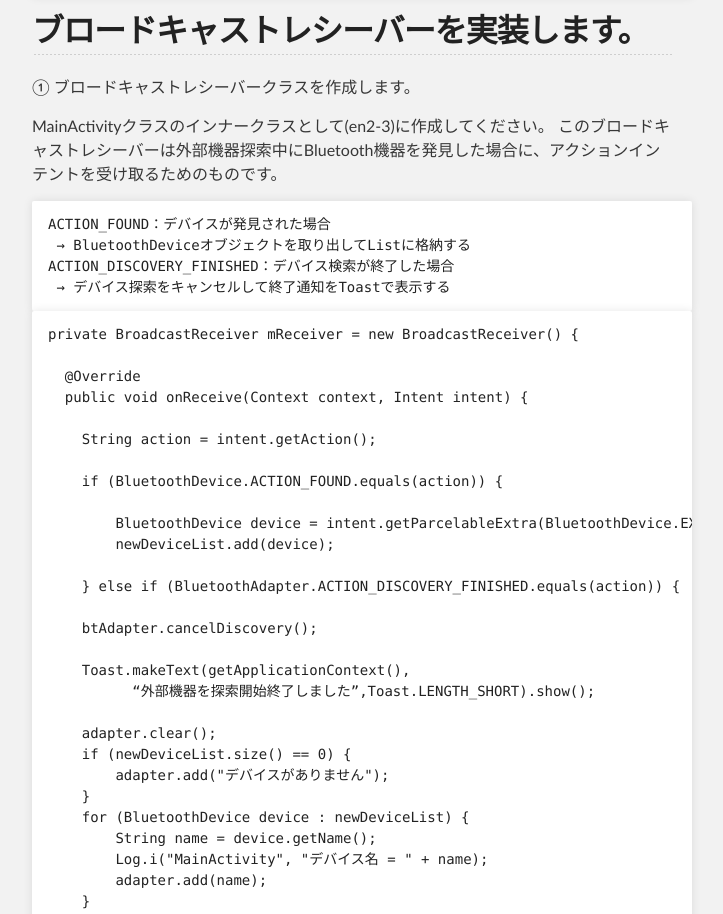
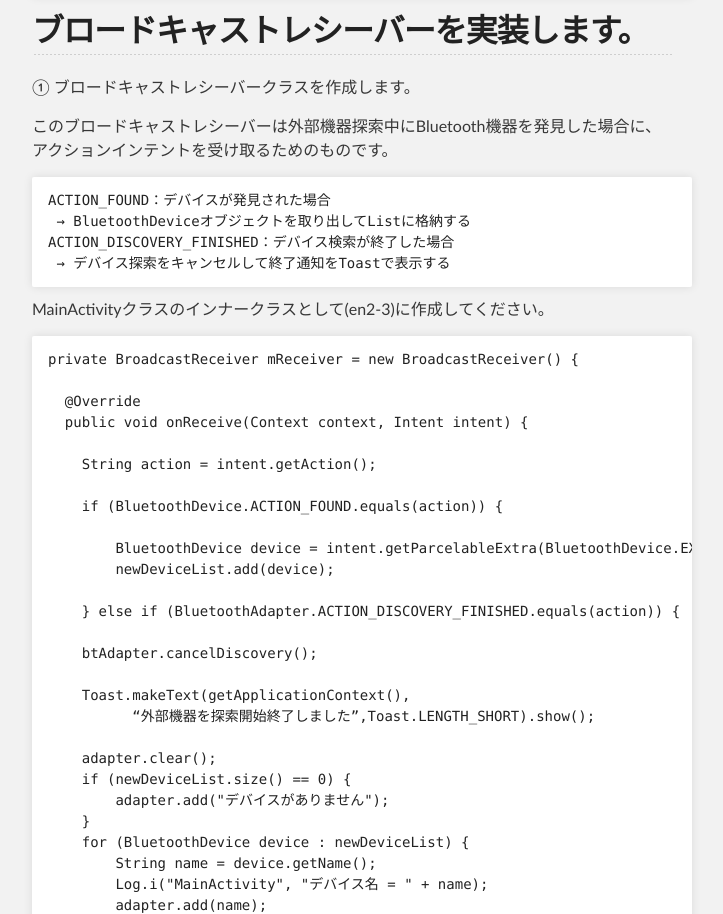
Before and after one commit to kaotaro/tech-nwbt, a plain HTML site: page index.html in a window 1280 px wide. Shown: the part 2188-3102 px from the top of the page, without its empty margins (288-1011 px from the left). Drawn offline with Linux system fonts and the light colour scheme.

```diff
--- a/index.html
+++ b/index.html
@@ -124,14 +124,15 @@ if (btAdapter.isDiscovering()) {
 
 <p>① ブロードキャストレシーバークラスを作成します。</p>
 
-<p>MainActivityクラスのインナークラスとして(en2-3)に作成してください。
-このブロードキャストレシーバーは外部機器探索中にBluetooth機器を発見した場合に、アクションインテントを受け取るためのものです。</p>
+<p>このブロードキャストレシーバーは外部機器探索中にBluetooth機器を発見した場合に、アクションインテントを受け取るためのものです。</p>
 
 <pre><code>ACTION_FOUND：デバイスが発見された場合
  → BluetoothDeviceオブジェクトを取り出してListに格納する
 ACTION_DISCOVERY_FINISHED：デバイス検索が終了した場合
  → デバイス探索をキャンセルして終了通知をToastで表示する
 </code></pre>
+
+<p>MainActivityクラスのインナークラスとして(en2-3)に作成してください。</p>
 
 <pre><code>private BroadcastReceiver mReceiver = new BroadcastReceiver() {
 
```
Also changed, not shown: params.json (+1 -1 lines).
